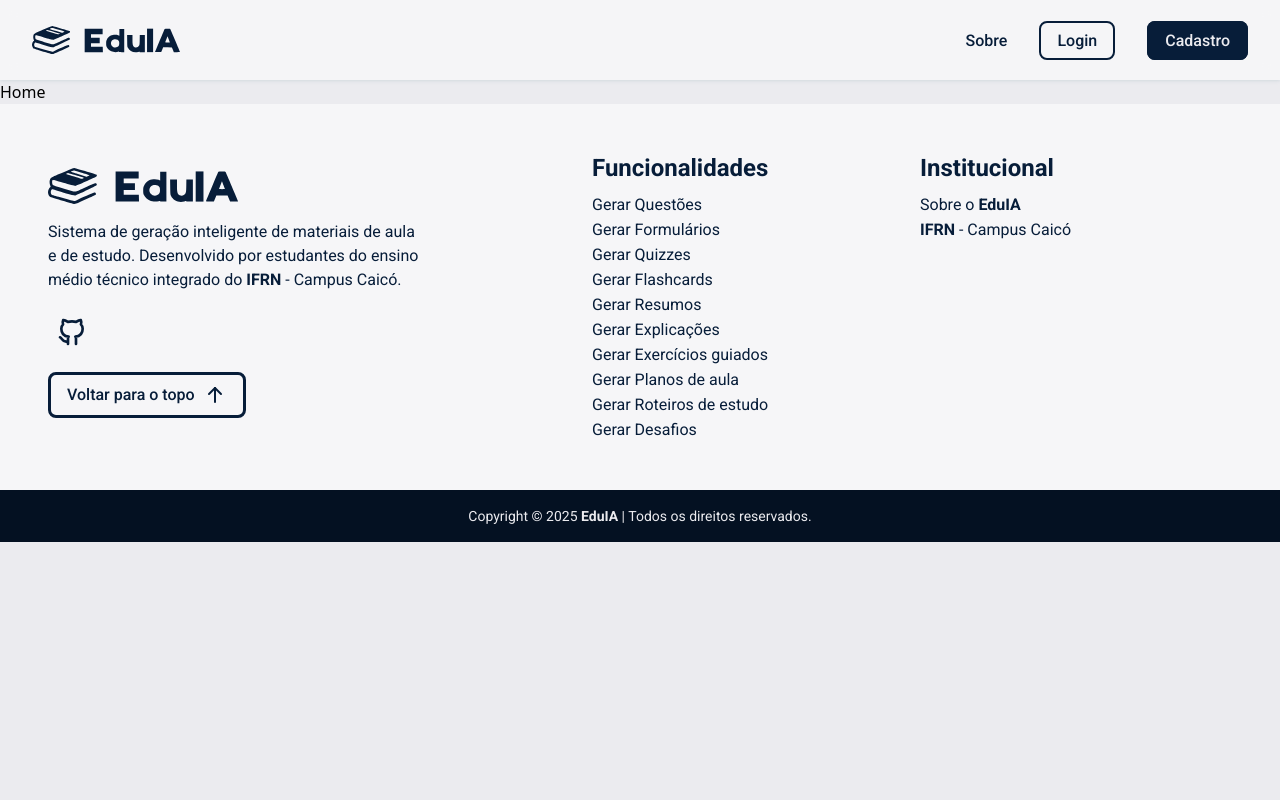
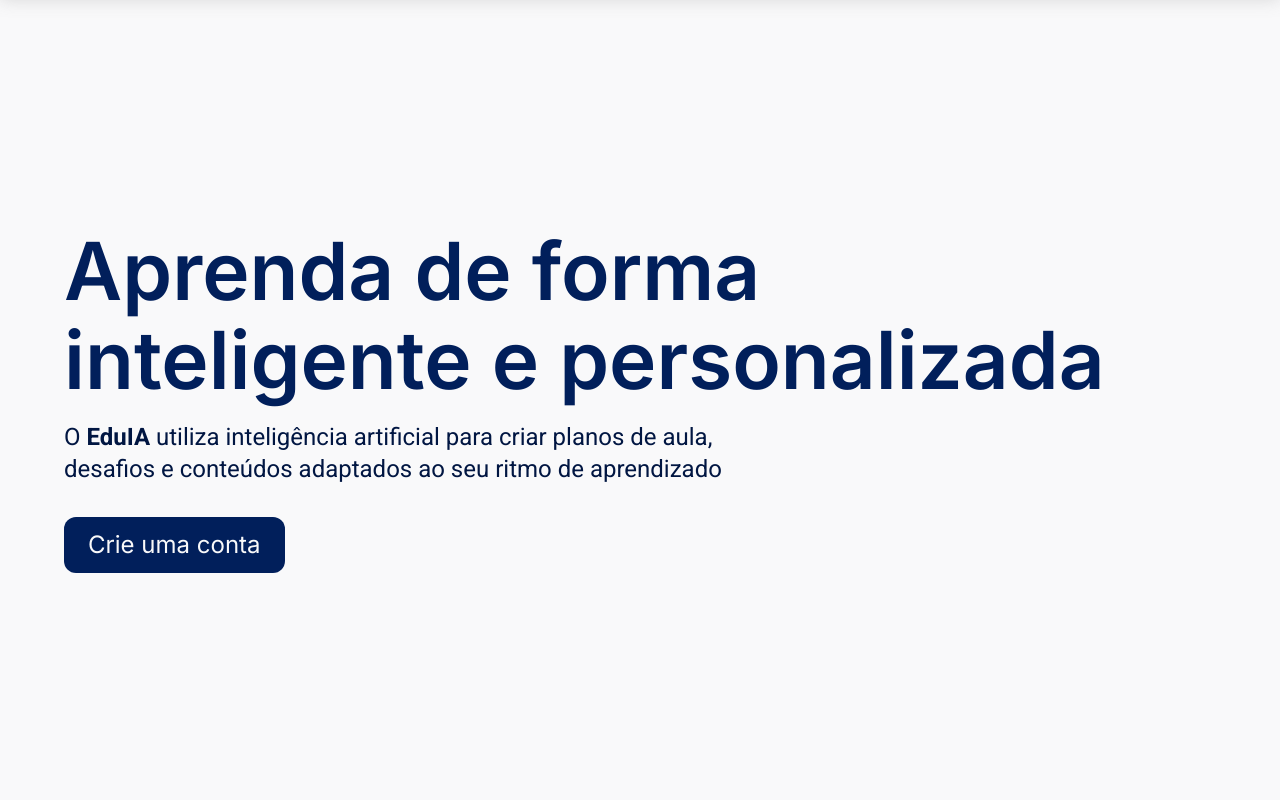
Before and after one commit to Davi-1903/EduIA, a React (Vite) app in the folder client/: page / in a window 1280 px wide. Shown: the top 800 px of the page. Built offline with nearby package versions, Linux system fonts and the light colour scheme.

Commit message:
feat: iniciar a construção da página inicial

```diff
--- a/client/src/components/footer/index.jsx
+++ b/client/src/components/footer/index.jsx
@@ -33,13 +33,13 @@ export default function Footer() {
                                 <IconBrandGithub
                                     size={32}
                                     strokeWidth={2}
-                                    className='stroke-color1-100 hover:bg-color3-50 box-content rounded-lg p-2'
+                                    className='stroke-color1-100 hover:bg-color4-50 box-content rounded-lg p-2'
                                 />
                             </Link>
                         </li>
                     </ul>
                     <button
-                        className='border-color1-100 hover:bg-color1-100 text-color1-100 hover:stroke-color3-100 stroke-color1-100 hover:text-color3-100 flex cursor-pointer gap-2 rounded-lg border-3 px-4 py-2 transition-all duration-100'
+                        className='border-color1-100 hover:bg-color1-100 text-color1-100 hover:stroke-color3-100 stroke-color1-100 hover:text-color4-100 flex cursor-pointer gap-2 rounded-lg border-3 px-4 py-2 transition-all duration-100'
                         onClick={() => window.scroll({ top: 0, behavior: 'smooth' })}
                     >
                         <span className='font-primary font-medium'>Voltar para o topo</span>
@@ -84,7 +84,7 @@ export default function Footer() {
                     </article>
                 </div>
             </div>
-            <p className='font-primary bg-color1-50 text-color3-100 p-4 text-center text-sm'>
+            <p className='font-primary bg-color1-50 text-color4-100 p-4 text-center text-sm'>
                 Copyright &copy; {new Date().getFullYear()} <strong>EduIA</strong> | Todos os direitos reservados.
             </p>
         </footer>
--- a/client/src/components/header/index.jsx
+++ b/client/src/components/header/index.jsx
@@ -1,4 +1,4 @@
-import { useCallback, useEffect, useState } from 'react';
+import { useCallback, useEffect, useRef, useState } from 'react';
 import { Link } from 'react-router-dom';
 import { IconMenu3, IconX } from '@tabler/icons-react';
 import Logo from '/logo_dark.svg';
@@ -6,6 +6,8 @@ import Logo from '/logo_dark.svg';
 export default function Header() {
     const [isOpenMenu, setOpenMenu] = useState(false);
     const [lockScroll, setLockScroll] = useState(false);
+    const [dropHeader, setDropHeader] = useState(true);
+    const lastY = useRef(null);
 
     function toggleMenu() {
         if (!isOpenMenu) {
@@ -28,11 +30,19 @@ export default function Header() {
             if (event.key === 'Escape') closeMenu();
         }
 
+        function handleScroll() {
+            const scrolled = window.scrollY;
+            setDropHeader(lastY.current === null || scrolled < lastY.current);
+            lastY.current = scrolled;
+        }
+
         window.addEventListener('resize', closeMenu);
         window.addEventListener('keydown', handleEscape);
+        window.addEventListener('scroll', handleScroll);
         return () => {
             window.removeEventListener('resize', closeMenu);
             window.removeEventListener('keydown', handleEscape);
+            window.removeEventListener('scroll', handleScroll);
         };
     }, [closeMenu]);
 
@@ -41,17 +51,19 @@ export default function Header() {
     }, [lockScroll]);
 
     return (
-        <header className='bg-header sticky top-0 z-1 h-[60px] w-full px-4 shadow-sm backdrop-blur-sm sm:h-20 sm:px-8'>
+        <header
+            className={`sm:h-header bg-color4-400/75 fixed z-5 h-[60px] w-full px-4 shadow-lg backdrop-blur-lg transition-all duration-250 sm:px-8 ${dropHeader ? 'top-0' : '-top-(--height-header)'}`}
+        >
             <div className='mx-auto flex h-full max-w-400 items-center justify-between'>
                 <Link to='/' className='z-2'>
-                    <img src={Logo} alt='Logo EduIA' className='h-4 sm:h-7' />
+                    <img src={Logo} alt='Logo EduIA' className='h-5 sm:h-6' />
                 </Link>
                 <nav className={isOpenMenu ? 'nav-header' : 'hidden sm:block'}>
                     <ul className='flex items-center gap-8'>
                         <li>
                             <Link
                                 to='/sobre'
-                                className='font-primary text-color1-100 text-md font-medium'
+                                className='font-primary text-color1-100 text-sm font-medium'
                                 onClick={closeMenu}
                             >
                                 Sobre
@@ -60,7 +72,7 @@ export default function Header() {
                         <li>
                             <Link
                                 to='/login'
-                                className='font-primary border-color1-100 text-color1-100 hover:bg-color1-100 hover:text-color3-100 text-md cursor-pointer rounded-lg border-2 px-4 py-2 font-medium transition-all duration-150'
+                                className='font-primary border-color1-100 text-color1-100 hover:bg-color1-100 hover:text-color4-100 cursor-pointer rounded-lg border-2 px-4 py-2 text-sm font-medium transition-all duration-150'
                                 onClick={closeMenu}
                             >
                                 Login
@@ -69,7 +81,7 @@ export default function Header() {
                         <li>
                             <Link
                                 to='/cadastro'
-                                className='font-primary border-color1-100 text-color3-100 bg-color1-100 hover:shadow-link text-md cursor-pointer rounded-lg border-2 px-4 py-2 font-medium transition-all duration-150'
+                                className='font-primary border-color1-100 text-color4-100 bg-color1-100 hover:shadow-link cursor-pointer rounded-lg border-2 px-4 py-2 text-sm font-medium transition-all duration-150'
                                 onClick={closeMenu}
                             >
                                 Cadastro
@@ -78,7 +90,7 @@ export default function Header() {
                     </ul>
                 </nav>
                 <button
-                    className='hover:bg-color3-50 z-2 block cursor-pointer rounded-md p-2 sm:hidden'
+                    className='hover:bg-color4-50 z-2 block cursor-pointer rounded-md p-2 sm:hidden'
                     onClick={toggleMenu}
                 >
                     {isOpenMenu ? (
--- a/client/src/globals.css
+++ b/client/src/globals.css
@@ -1,27 +1,26 @@
-@import url('https://fonts.googleapis.com/css2?family=Roboto:ital,wght@0,100..900;1,100..900&display=swap');
+@import url('https://fonts.googleapis.com/css2?family=Roboto:ital,wght@0,100..900;1,100..900&family=Inter:ital,opsz,wght@0,14..32,100..900;1,14..32,100..900&display=swap');
 /* Fonte provisória */
 
 @import 'tailwindcss';
 
 :root {
-    --height-header: 80px;
+    --height-header: 60px;
 
-    --base-color1: #071d39;
-    --base-color2: #ff6700;
-    --base-color3: #ebebef;
-    --base-color4: #c0c0c0;
-    --base-color5: #50808e;
+    --base-color1: #011F5B;
+    --base-color2: #071D39;
+    --base-color3: #7A7A7A;
+    --base-color4: #EBEBEF;
 
-    --font-primary: 'Roboto'
+    --font-primary: 'Inter';
+    --font-secundary: 'Roboto'
 }
 
 @theme inline {
     /* ============================== CABEÇALHO ============================== */
     --height-header: var(--height-header);
-    --color-header: hsl(from var(--base-color3) h s calc(l + 5) / 0.75);
 
     /* ============================== RODAPÉ ============================== */
-    --color-footer: hsl(from var(--base-color3) h s calc(l + 4));
+    --color-footer: hsl(from var(--base-color4) h s calc(l + 4));
 
     /* ============================== CORES ============================== */
     --color-color1-25: hsl(from var(--base-color1) h s calc(l - 10));
@@ -56,12 +55,13 @@
 
     /* ============================== FONTES ============================== */
     --font-primary: var(--font-primary);
+    --font-secundary: var(--font-secundary);
     --text-md: 1rem;
 
     /* ============================== SOMBRAS ============================== */
-    --shadow-sm: 0 0 0.25rem hsl(from var(--base-color5) h s l / 0.25);
-    --shadow-md: 0 0 0.5rem hsl(from var(--base-color5) h s l / 0.25);
-    --shadow-lg: 0 0 1rem hsl(from var(--base-color5) h s l / 0.25);
+    --shadow-sm: 0 0 0.25rem hsl(from var(--base-color3) h s l / 0.25);
+    --shadow-md: 0 0 0.5rem hsl(from var(--base-color3) h s l / 0.25);
+    --shadow-lg: 0 0 1rem hsl(from var(--base-color3) h s l / 0.25);
 
     --shadow-sm-hard: 0 0 0.25rem hsl(from var(--base-color1) h s l / 0.75);
     --shadow-md-hard: 0 0 0.5rem hsl(from var(--base-color1) h s l / 0.75);
@@ -77,19 +77,17 @@
     }
 
     .wrapper {
-        min-height: 100vh;
-        background-color: var(--base-color3);
-        /* Trocar background para gradiente */
+        background-color: var(--color-color4-200);
     }
 }
 
 @layer components {
     .nav-header {
         position: fixed;
-        inset: -0.5rem;
+        inset: 0;
         height: 100vh;
         width: 100vw;
-        background-color: hsl(from var(--base-color3) h s calc(l + 5));
+        background-color: var(--color-color4-400);
 
         &>ul {
             margin-top: calc(var(--height-header) + 1rem);
@@ -115,10 +113,40 @@
         }
 
         & a:hover {
-            background-color: hsl(from var(--base-color3) h s calc(l - 5)) !important;
+            background-color: var(--color-color4-100) !important;
             box-shadow: none !important;
         }
     }
+
+    .slide-container {
+        position: relative;
+
+        &::after {
+            content: '';
+            position: absolute;
+            top: 0;
+            right: 0;
+            height: 100%;
+            width: 5%;
+            background-image: linear-gradient(to left, var(--color-color4-200), transparent);
+        }
+
+        &::before {
+            content: '';
+            z-index: 1;
+            position: absolute;
+            top: 0;
+            left: 0;
+            height: 100%;
+            width: 5%;
+            background-image: linear-gradient(to right, var(--color-color4-200), transparent);
+        }
+    }
+}
+
+@utility bg-welcome {
+    background: url('/backgrounds/image.png') no-repeat center right;
+    background-size: contain
 }
 
 @utility shadow-link {
@@ -129,3 +157,32 @@
     background: url('/backgrounds/background-login.jpg') no-repeat center bottom;
     background-size: cover;
 }
+
+@utility scrollbar-hide {
+    &::-webkit-scrollbar {
+        display: none;
+    }
+
+    -ms-overflow-style: none;
+    /* IE and Edge */
+    scrollbar-width: none;
+    /* Firefox */
+}
+
+@utility animate-carrossel {
+    animation: carrossel 40s linear infinite;
+}
+
+@utility animate-carrossel-reverse {
+    animation: carrossel 40s linear infinite reverse;
+}
+
+@keyframes carrossel {
+    from {
+        translate: 0;
+    }
+
+    to {
+        translate: -100%;
+    }
+}
--- a/client/src/main.jsx
+++ b/client/src/main.jsx
@@ -6,6 +6,7 @@ import { HelmetProvider } from 'react-helmet-async';
 import Layout from './layout';
 const SignUp = lazy(() => import('./pages/unprotected/signup'));
 const SignIn = lazy(() => import('./pages/unprotected/signin'));
+const LandingPage = lazy(() => import('./pages/unprotected/landingpage'));
 
 import './globals.css';
 
@@ -14,7 +15,7 @@ const router = createBrowserRouter([
         path: '/',
         element: <Layout />,
         children: [
-            { index: true, element: <h1>Home</h1> },
+            { index: true, element: <LandingPage /> },
             { path: 'dash', element: <h1>Dashboard</h1> },
             { path: 'perfil', element: <h1>Perfil</h1> },
             { path: 'historico', element: <h1>Historico</h1> },
--- /dev/null
+++ b/client/src/pages/unprotected/landingpage/index.jsx
@@ -0,0 +1,61 @@
+import { Helmet } from 'react-helmet-async';
+import { Link } from 'react-router-dom';
+
+export default function LandingPage() {
+    // const funcionalidades = [
+    //     {
+    //         id: 1,
+    //         title: 'Planos de Aula',
+    //         description: 'Crie planos de aula adaptados ao seu estilo de aprendizado e necessidades específicas.',
+    //     },
+    //     {
+    //         id: 2,
+    //         title: 'Crie Desafios',
+    //         description: 'Enfrente desafios projetados para reforçar seu conhecimento e habilidades.',
+    //     },
+    //     {
+    //         id: 3,
+    //         title: 'Gere Conteúdo Adaptativo',
+    //         description: 'Receba materiais de estudo que se ajustam ao seu ritmo e progresso.',
+    //     },
+    //     {
+    //         id: 4,
+    //         title: 'Crie Flashcards',
+    //         description: 'Facilite a memorização com flashcards personalizados para seus tópicos de estudo.',
+    //     },
+    //     {
+    //         id: 5,
+    //         title: 'Salve ou baixe seus materiais',
+    //         description: 'Guarde seus materiais gerados para uso posterior ou exporte-os para uso offline.',
+    //     },
+    // ];
+
+    return (
+        <>
+            <Helmet>
+                <title>EduIA</title>
+                <meta
+                    name='description'
+                    content='Sistema para geração de materiais de estudo e materiais de aula com inteligência artificial'
+                />
+            </Helmet>
+            <main>
+                {/* Adicionar um background diferente. Quem sabe o tal do mascote */}
+                <section className='flex min-h-screen w-full flex-col items-start justify-center gap-4 px-8 py-12 md:px-16 md:py-24'>
+                    <h1 className='font-primary text-color1-100 max-w-300 text-4xl font-bold text-balance md:text-[5rem] md:font-semibold'>
+                        Aprenda de forma inteligente e personalizada
+                    </h1>
+                    <p className='font-secundary text-color1-50 max-w-300 text-lg text-balance md:text-2xl'>
+                        O <strong>EduIA</strong> utiliza inteligência artificial para criar planos de aula, desafios e
+                        conteúdos adaptados ao seu ritmo de aprendizado
+                    </p>
+                    <Link to='/cadastro'>
+                        <button className='bg-color1-100 text-color4-200 font-primary hover:shadow-lg-hard mt-4 cursor-pointer rounded-xl px-6 py-3 text-2xl transition-all duration-200'>
+                            Crie uma conta
+                        </button>
+                    </Link>
+                </section>
+            </main>
+        </>
+    );
+}
```
Also changed, not shown: client/src/pages/unprotected/signin/index.jsx (+8 -8 lines), client/src/pages/unprotected/signup/index.jsx (+20 -19 lines), client/public/logo_dark.svg.
